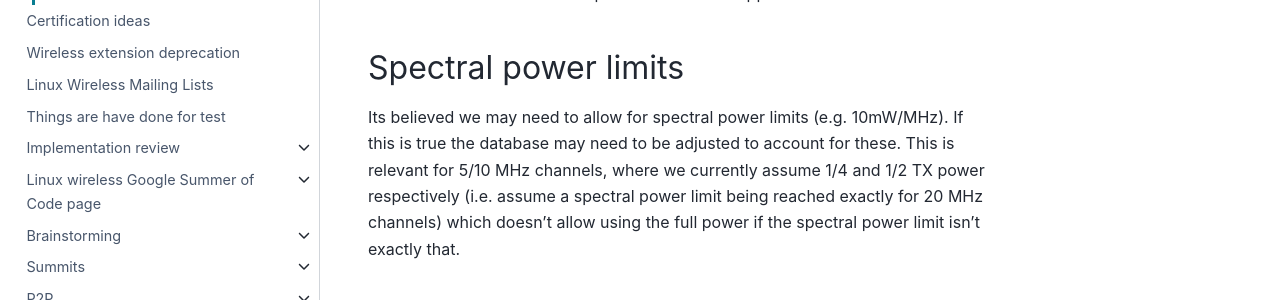
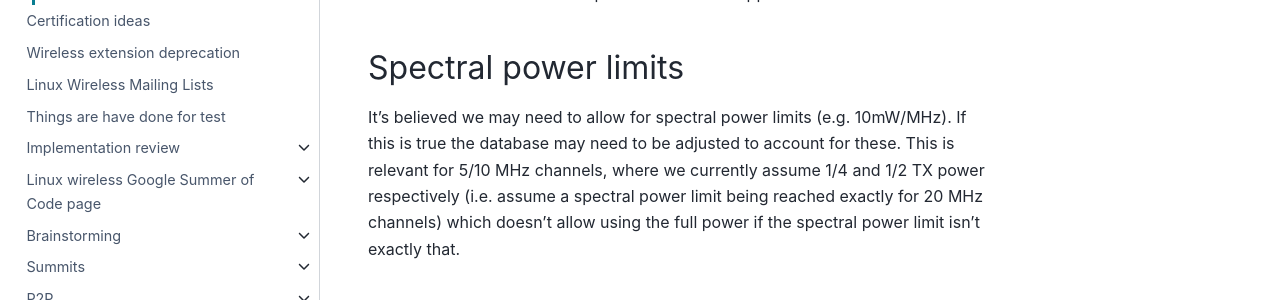
Before and after one commit to linux-wireless/docs, a Sphinx documentation site: the page built from source/en/developers/todo-list/regulatory.rst, in a window 1280 px wide and 900 px high, scrolled down 481 px. Shown: the part 246-546 px from the top of the window. Built offline with Sphinx 7.4.7 and the PyData theme 0.15.4, drawn with Linux system fonts in a browser that asks for light colours.

Commit message:
Fix typos

```diff
--- a/source/en/developers/documentation/glossary.rst
+++ b/source/en/developers/documentation/glossary.rst
@@ -38,7 +38,7 @@
      ID of the last commit applied.
 
    IBSS
-     IBSS stands for *Independent Basic Service Set*. Its basically
+     IBSS stands for *Independent Basic Service Set*. It's basically
      Ad-Hoc mode. See `Independent Basic Service Set
      <https://en.wikipedia.org/wiki/Independent_Basic_Service_Set>`__
 
--- a/source/en/developers/todo-list/regulatory.rst
+++ b/source/en/developers/todo-list/regulatory.rst
@@ -26,7 +26,7 @@
 Spectral power limits
 ---------------------
 
-Its believed we may need to allow for spectral power limits (e.g.
+It's believed we may need to allow for spectral power limits (e.g.
 10mW/MHz). If this is true the database may need to be adjusted to
 account for these. This is relevant for 5/10 MHz channels, where we
 currently assume 1/4 and 1/2 TX power respectively (i.e. assume a
--- a/source/en/users/download/compat-wireless-old.rst
+++ b/source/en/users/download/compat-wireless-old.rst
@@ -41,7 +41,7 @@
 custom WMM support you also get 802.11n support, which requires WMM
 support.
 
-Its worth noting compat-wireless-old currently does not get any
+It's worth noting compat-wireless-old currently does not get any
 attention from any developer as such its not getting further updates.
 Patches are always welcomed though.
 
```
